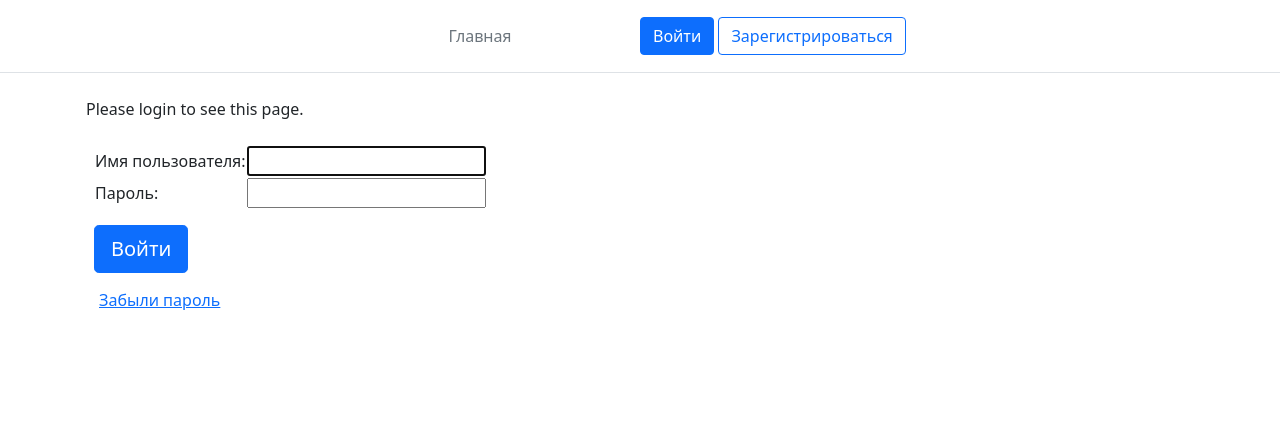
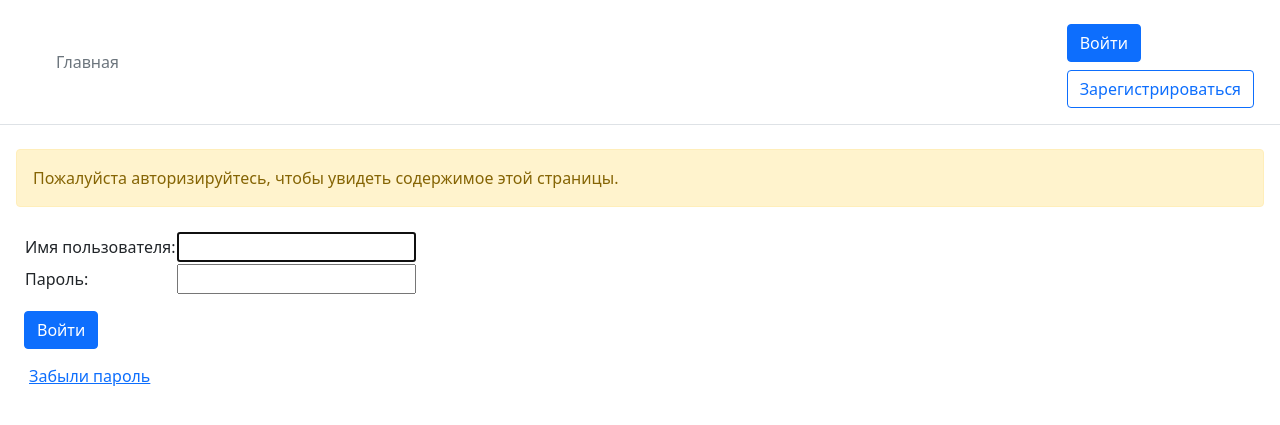
Before and after one commit to kind432/Forum, a Django app: page /accounts/login/?next=/categories/ in a window 1280 px wide. Shown: the top 425 px of the page. Run offline with Django 4.2, Linux system fonts and the light colour scheme; some libraries are stand-ins or nearby versions.

Commit message:
фронтенд, исправления

```diff
--- a/Forum/models.py
+++ b/Forum/models.py
@@ -1,7 +1,6 @@
 from django.db import models
 from django.contrib.auth.models import User
 from django.urls import reverse
-
 
 
 class CategoriesModel(models.Model):
--- a/Forum/templates/includes/base.html
+++ b/Forum/templates/includes/base.html
@@ -7,23 +7,20 @@
 </head>
 <body>
     <header class="d-flex flex-wrap align-items-center justify-content-center justify-content-md-between py-3 mb-4 border-bottom">
-        <a href="/" class="d-flex align-items-center col-md-3 mb-2 mb-md-0 text-dark text-decoration-none">
-            <svg class="bi me-2" width="40" height="32" role="img" aria-label="Bootstrap"></svg>
-        </a>
-        <ul class="nav col-12 col-md-auto mb-2 justify-content-center mb-md-0">
+        <ul class="nav pl-5 pr-5">
             <li><a href="{% url 'home' %}" class="nav-link px-2 link-secondary">Главная</a></li>
         </ul>
-        <div class="col-md-6 text-end" >
+        <div class="col-md-2 text-end">
             {% if user.is_authenticated %}
                 <a href="{% url 'user_page' %}">Добрый день, {{ user.get_username }}</a>
                 <a class="btn btn-primary" href="{% url 'logout'%}?next={{request.path}}">Выйти</a>
             {% else %}
-        <a class="btn btn-primary" href="{% url 'login'%}?next={{request.path}}">Войти</a>
-        <a class="btn btn-outline-primary me-2" href="{% url 'register'%}">Зарегистрироваться</a>
+                <a class="btn btn-primary mr-2 my-2" href="{% url 'login'%}?next={{request.path}}">Войти</a>
+                <a class="btn btn-outline-primary" href="{% url 'register'%}">Зарегистрироваться</a>
             {% endif %}
         </div>
     </header>
-    <div class="container">
+    <div class="container-fluid">
         {% block content %}{% endblock %}
     </div>
     {% block scripts %}{% endblock %}
--- a/Forum/templates/includes/form.html
+++ b/Forum/templates/includes/form.html
@@ -3,7 +3,6 @@
 {% for field in form %}
   <div class="form-group">
     {{ field.label_tag }}
-
     {% if form.is_bound %}
       {% if field.errors %}
         {% render_field field class="form-control is-invalid" %}
--- a/Forum/templates/posts/error.html
+++ b/Forum/templates/posts/error.html
@@ -5,8 +5,8 @@
     <title>Title</title>
 </head>
 <body>
-<h1>Your account doesn't have access to this page. To proceed,
-    please login with an account that has access!</h1>
+<h1>Ваша учетная запись не имеет доступа к этой странице. Чтобы продолжить,
+пожалуйста, войдите в систему с учетной записью, у которой есть доступ!</h1>
 
 </body>
 </html>
--- a/Forum/templates/registration/login.html
+++ b/Forum/templates/registration/login.html
@@ -3,14 +3,14 @@
 {% block content %}
 
 {% if form.errors %}
-  <p>Ваше имя пользователя и пароль не совпадают. Пожалуйста, попробуйте снова.</p>
+    <p class="alert alert-warning">Ваше имя пользователя и пароль не совпадают. Пожалуйста, попробуйте снова.</p>
 {% endif %}
 
 {% if next %}
     {% if user.is_authenticated %}
-    <p>У вашей учетной записи нет доступа к этой странице. Чтобы продолжить, пожалуйста, войдите в систему с учетной записью, имеющей доступ.</p>
+        <p class="alert alert-warning">У вашей учетной записи нет доступа к этой странице. Чтобы продолжить, пожалуйста, войдите в систему с учетной записью, имеющей доступ.</p>
     {% else %}
-    <p>Please login to see this page.</p>
+        <p class="alert alert-warning">Пожалуйста авторизируйтесь, чтобы увидеть содержимое этой страницы.</p>
     {% endif %}
 {% endif %}
 
@@ -30,12 +30,8 @@
                 </table>
             </div>
             <div class="p-2">
-            <div>
-                <div>
-                    <input class="btn btn-primary btn-lg"  type="submit" value="Войти" />
+                <input class="btn btn-primary"  type="submit" value="Войти" />
                 <input type="hidden" name="next" value="{{ next }}" />
-                </div>
-            </div>
             </div>
         </div>
     </form>
--- a/Forum/templates/registration/password_reset_complete.html
+++ b/Forum/templates/registration/password_reset_complete.html
@@ -1,7 +1,5 @@
 {% extends "includes/base.html" %}
 {% block content %}
-
-<h1>The password has been changed!</h1>
-<p><a href="{% url 'login' %}">log in again?</a></p>
-
+<h1>Пароль был изменен!</h1>
+<p><a href="{% url 'login' %}">Авторизироваться снова?</a></p>
 {% endblock %}
--- a/Forum/templates/registration/password_reset_done.html
+++ b/Forum/templates/registration/password_reset_done.html
@@ -1,4 +1,4 @@
 {% extends "includes/base.html" %}
 {% block content %}
-<p>We've emailed you instructions for setting your password. If they haven't arrived in a few minutes, check your spam folder.</p>
+<p class="alert alert-warning">We've emailed you instructions for setting your password. If they haven't arrived in a few minutes, check your spam folder.</p>
 {% endblock %}
--- a/Forum/views.py
+++ b/Forum/views.py
@@ -24,7 +24,6 @@ def home_view(request):
 
 #Категории
 def categories_view(request):
-
     try:
         categories = CategoriesModel.objects.all()
         paginator = Paginator(categories, 10)
@@ -37,15 +36,17 @@ def categories_view(request):
             categories_all = paginator.page(paginator.num_pages)
     except CategoriesModel.DoesNotExist:
         raise Http404
+        return render(request, 'error.html')
     context = {
         'page': page,
         'title': 'Категории',
         'categories': categories_all,
     }
     return render(request, 'categories/categories.html', context)
-@permission_required('Forum.add_categoriesmodel')
+
 
 #Новая категория
+@permission_required('Forum.add_categoriesmodel')
 def new_category(request):
     if request.method == 'POST':
         form = CategoriesForm(request.POST)
```
Also changed, not shown: Forum/templates/registration/password_reset.html (+5 -11 lines), Forum/templates/registration/password_reset_confirm.html (+6 -6 lines), Forum/templates/registration/userpage.html (+3 -5 lines). Lines whose indentation alone changed are shown as unchanged.
